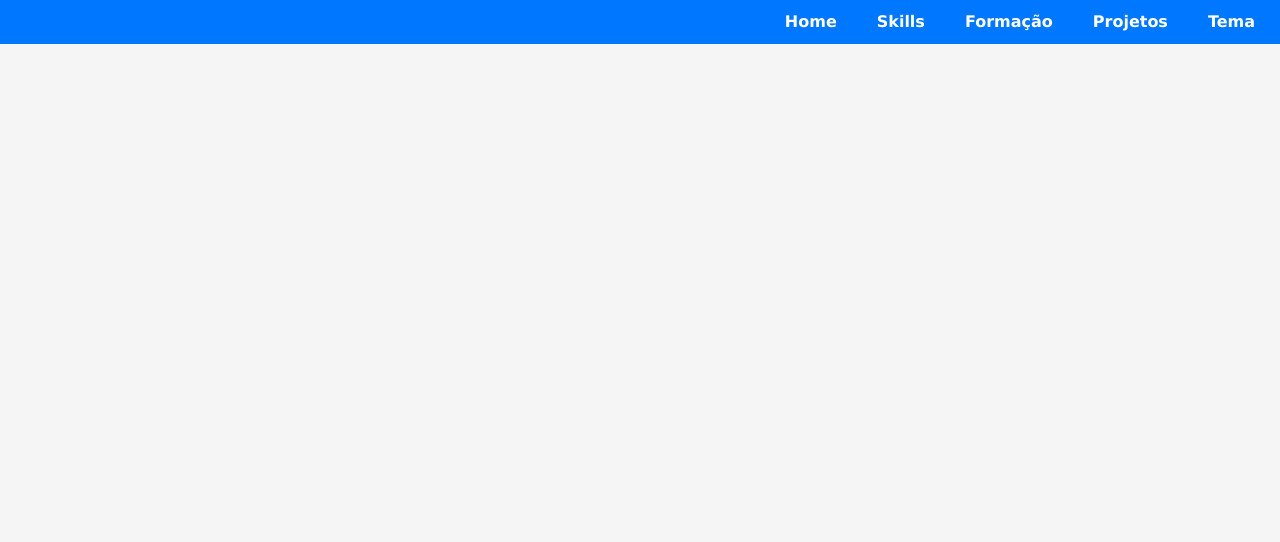
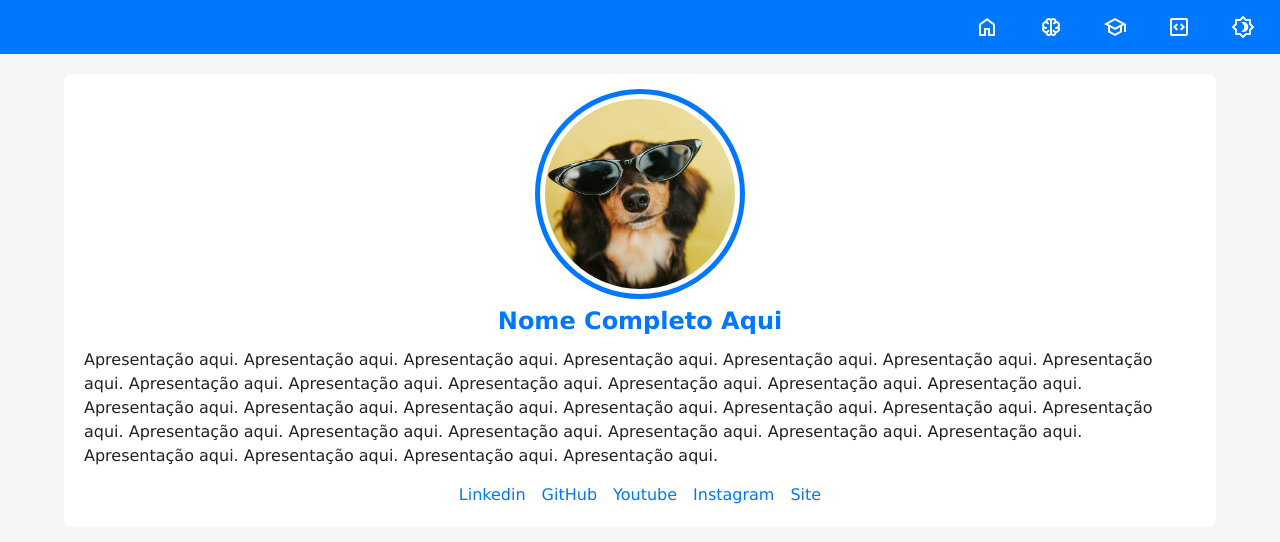
Before and after one commit to daramariotti/HTMLeCSS, a plain HTML site: page Desafio8/index.html in a window 1280 px wide. Drawn offline with nearby package versions, Linux system fonts and the light colour scheme.

Commit message:
personalizando o header e o main

```diff
--- a/Desafio8/index.html
+++ b/Desafio8/index.html
@@ -20,20 +20,72 @@
       href="../Desafio8/style/large.css"
       media="screen and (min-width: 1024px)"
     />
+    <link
+      rel="stylesheet"
+      href="https://fonts.googleapis.com/css2?family=Material+Symbols+Outlined:opsz,wght,FILL,GRAD@20..48,100..700,0..1,-50..200"
+    />
   </head>
   <body>
     <header>
       <nav class="menu">
         <ul>
-          <li><a href="#">Home</a></li>
-          <li><a href="#">Skills</a></li>
-          <li><a href="#">Formação</a></li>
-          <li><a href="#">Projetos</a></li>
-          <li><a href="#">Tema</a></li>
+          <li>
+            <a href="#"
+              ><span class="material-symbols-outlined"> home </span></a
+            >
+          </li>
+          <li>
+            <a href="#"
+              ><span class="material-symbols-outlined"> neurology </span></a
+            >
+          </li>
+          <li>
+            <a href="#"
+              ><span class="material-symbols-outlined"> school </span></a
+            >
+          </li>
+          <li>
+            <a href="#"
+              ><span class="material-symbols-outlined"> code_blocks </span></a
+            >
+          </li>
+          <li>
+            <a href="#"
+              ><span class="material-symbols-outlined"> brightness_4 </span></a
+            >
+          </li>
         </ul>
       </nav>
     </header>
-    <main></main>
+    <main>
+      <section class="ficha">
+        <img
+          src="../Desafio8/imagens/perfil.png"
+          alt="Foto de Perfil"
+          class="foto"
+        />
+        <h1>Nome Completo Aqui</h1>
+        <p>
+          Apresentação aqui. Apresentação aqui. Apresentação aqui. Apresentação
+          aqui. Apresentação aqui. Apresentação aqui. Apresentação aqui.
+          Apresentação aqui. Apresentação aqui. Apresentação aqui. Apresentação
+          aqui. Apresentação aqui. Apresentação aqui. Apresentação aqui.
+          Apresentação aqui. Apresentação aqui. Apresentação aqui. Apresentação
+          aqui. Apresentação aqui. Apresentação aqui. Apresentação aqui.
+          Apresentação aqui. Apresentação aqui. Apresentação aqui. Apresentação
+          aqui. Apresentação aqui. Apresentação aqui. Apresentação aqui.
+          Apresentação aqui. Apresentação aqui.
+        </p>
+        <div class="social">
+          <a href="" target="_blank" rel="nofollow">Linkedin</a>
+          <a href="" target="_blank" rel="nofollow">GitHub</a>
+          <a href="" target="_blank" rel="nofollow">Youtube</a>
+          <a href="" target="_blank" rel="nofollow">Instagram</a>
+          <a href="" target="_blank" rel="nofollow">Site</a>
+        </div>
+      </section>
+      <section class="detalhes"></section>
+    </main>
     <footer></footer>
     <!-- esse script foi desenvolvido pelo Gustavo Guanabara, para que as
      funcionalidades do portfolio funcionem como ele projetou -->
--- a/Desafio8/style/style.css
+++ b/Desafio8/style/style.css
@@ -43,12 +43,68 @@ header {
   text-decoration: none;
   color: var(--texto-inverso);
   font-weight: 600;
-  padding: 12px 15px;
+  padding: 5px 15px;
   border-radius: 5px;
   transition: background-color 0.5s, color 0.5s;
+  display: flex;
+  align-content: center;
 }
 
 .menu a:hover {
   background-color: var(--destaque-inverso);
   color: var(--destaque);
 }
+
+main {
+  display: grid;
+  grid-template-columns: 1fr 90vw 1fr;
+  gap: 20px;
+  margin-top: 20px;
+}
+
+.ficha {
+  background-color: var(--fundo-card);
+  padding: 20px;
+  border-radius: 8px;
+  grid-column: 2;
+}
+
+img.foto {
+  width: 200px;
+  /* 1/1 achata a imagem para que ela fique 1 pra 1 e o cover ajudar ela */
+  aspect-ratio: 1/1;
+  object-fit: cover;
+  border-radius: 50%;
+  /* cria uma borda dentro da imagem (branca) e uma borda fora da imagem (azul) */
+  border: 5px solid var(--fundo-card);
+  outline: 5px solid var(--destaque);
+  display: block;
+  margin: auto;
+  margin-bottom: 15px;
+}
+
+h1 {
+  color: var(--destaque);
+  margin: 15px 0;
+  font-size: 1.5em;
+  text-align: center;
+}
+
+.social {
+  display: flex;
+  justify-content: center;
+  align-items: center;
+  font-size: 1em;
+  gap: 1em;
+  margin-top: 15px;
+}
+
+.social a {
+  color: var(--destaque);
+  transition: background-color 0.5s, color 0.5s;
+  text-decoration: none;
+}
+
+.social a:hover {
+  color: var(--destaque-inverso);
+}
```
